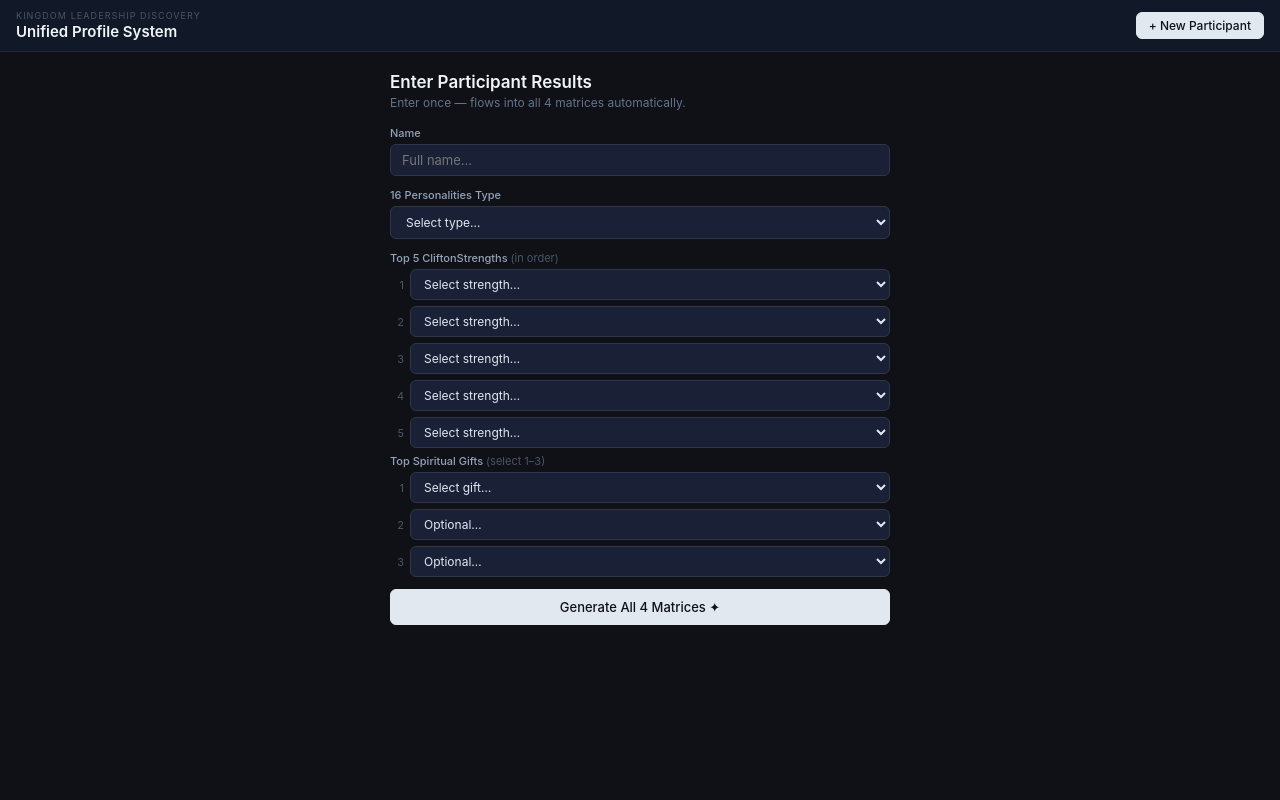
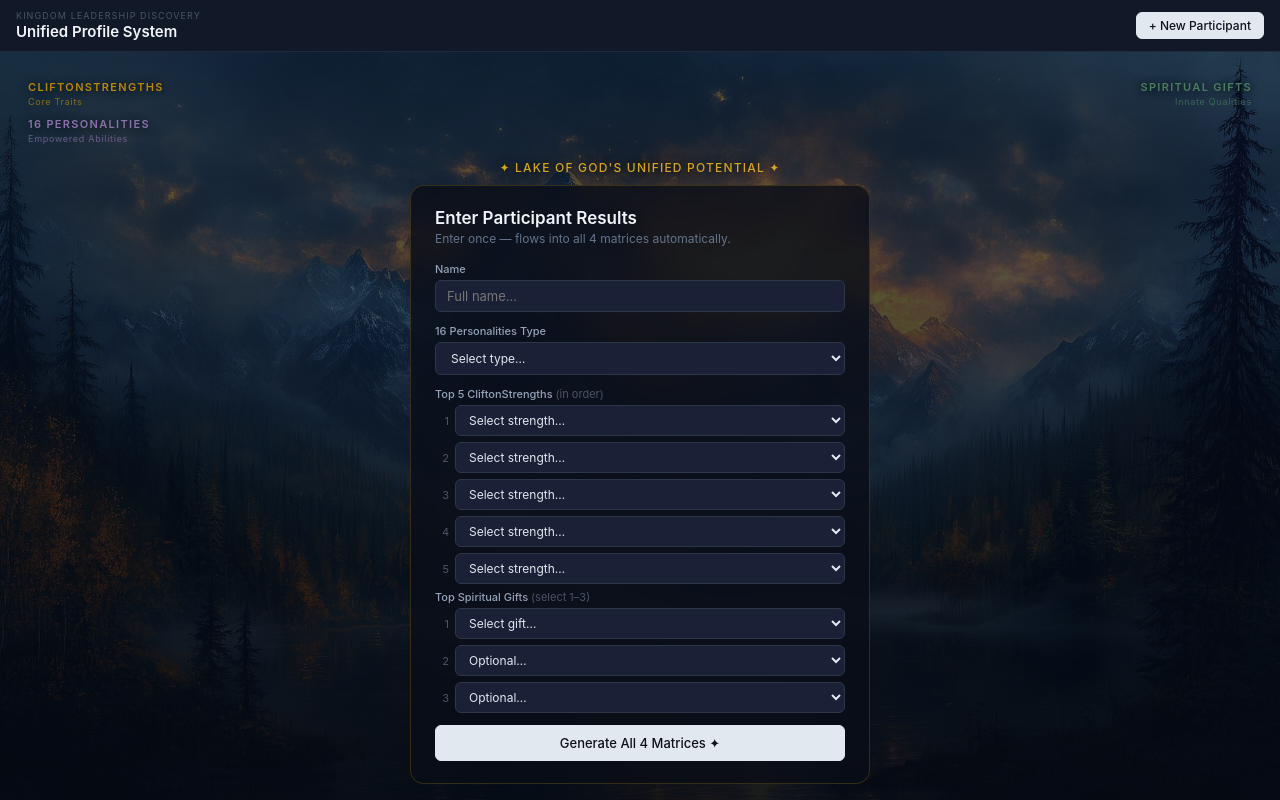
Before and after one commit to lme2ifp-inherit/Kingdom-Leadership, a plain HTML site: page index.html in a window 1280 px wide. Drawn offline with Linux system fonts and the light colour scheme.

Commit message:
background test 3

```diff
--- a/index.html
+++ b/index.html
@@ -285,8 +285,25 @@ function buildEntry() {
     const opts = STRENGTHS.filter(s=>s.d===d);
     return {d,label,opts};
   });
-  return `<div style="flex:1;overflow-y:auto;padding:20px">
-    <div style="max-width:500px;margin:0 auto">
+  return `<div style="flex:1;overflow-y:auto;position:relative;background-image:url('/bg.jpg');background-size:cover;background-position:center center;min-height:100%;">
+    <div style="position:absolute;inset:0;background:linear-gradient(to bottom,rgba(8,14,24,0.6) 0%,rgba(5,10,18,0.75) 60%,rgba(5,10,18,0.92) 100%);pointer-events:none;"></div>
+    <div style="position:relative;z-index:1;padding:20px;">
+    <!-- Mountain labels -->
+    <div style="display:flex;justify-content:space-between;padding:8px 8px 16px;pointer-events:none;">
+      <div>
+        <div style="font-size:11px;font-weight:600;letter-spacing:0.12em;text-transform:uppercase;color:#B8860B;text-shadow:0 1px 8px rgba(0,0,0,0.9);">CliftonStrengths</div>
+        <div style="font-size:9px;color:#B8860B;opacity:0.7;letter-spacing:0.08em;margin-top:2px;">Core Traits</div>
+        <div style="font-size:11px;font-weight:600;letter-spacing:0.12em;text-transform:uppercase;color:#8a72aa;text-shadow:0 1px 8px rgba(0,0,0,0.9);margin-top:10px;">16 Personalities</div>
+        <div style="font-size:9px;color:#8a72aa;opacity:0.7;letter-spacing:0.08em;margin-top:2px;">Empowered Abilities</div>
+      </div>
+      <div style="text-align:right;">
+        <div style="font-size:11px;font-weight:600;letter-spacing:0.12em;text-transform:uppercase;color:#4A7C5E;text-shadow:0 1px 8px rgba(0,0,0,0.9);">Spiritual Gifts</div>
+        <div style="font-size:9px;color:#4A7C5E;opacity:0.7;letter-spacing:0.08em;margin-top:2px;">Innate Qualities</div>
+      </div>
+    </div>
+    <div style="max-width:460px;margin:0 auto;">
+    <div style="font-size:12px;font-weight:500;letter-spacing:0.1em;color:#d4a520;text-align:center;margin-bottom:10px;text-shadow:0 1px 10px rgba(0,0,0,0.9);text-transform:uppercase;">✦ Lake of God's Unified Potential ✦</div>
+    <div style="background:rgba(10,14,24,0.78);backdrop-filter:blur(14px);-webkit-backdrop-filter:blur(14px);border:1px solid rgba(184,134,11,0.25);border-radius:14px;padding:22px 24px;">
       <div style="font-size:17px;font-weight:600;color:#f1f5f9;margin-bottom:3px">Enter Participant Results</div>
       <div style="font-size:12px;color:#64748b;margin-bottom:16px">Enter once — flows into all 4 matrices automatically.</div>
 
```
